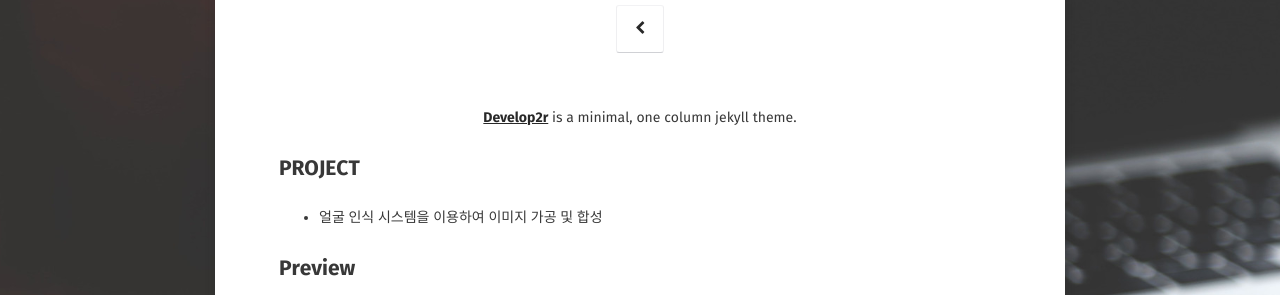
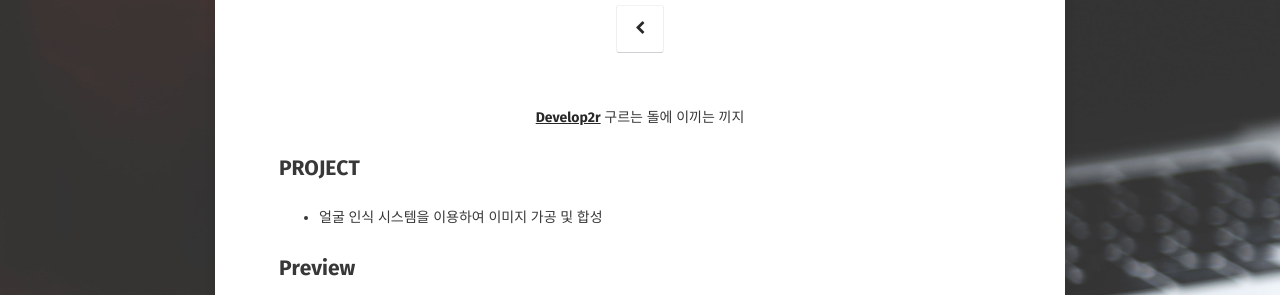
Before and after one commit to limkinam/limkinam.github.io, a Jekyll site: the page built from about/index.md, in a window 1280 px wide. Shown: the part 184-479 px from the top of the page. Built offline with Jekyll 4.4.1, drawn with Linux system fonts in a browser that asks for light colours; some web fonts are replaced; grey boxes are pictures that could not be loaded.

Commit message:
Update index.md

```diff
--- a/about/index.md
+++ b/about/index.md
@@ -6,7 +6,7 @@ date: 2016-03-21
 comments: false
 ---
 
-<center><a href="https://limkinam.github.io/"><b>Develop2r</b></a> is a minimal, one column jekyll theme.</center>
+<center><a href="https://limkinam.github.io/"><b>Develop2r</b></a> 구르는 돌에 이끼는 끼지 </center>
 
 ## PROJECT
 
```
